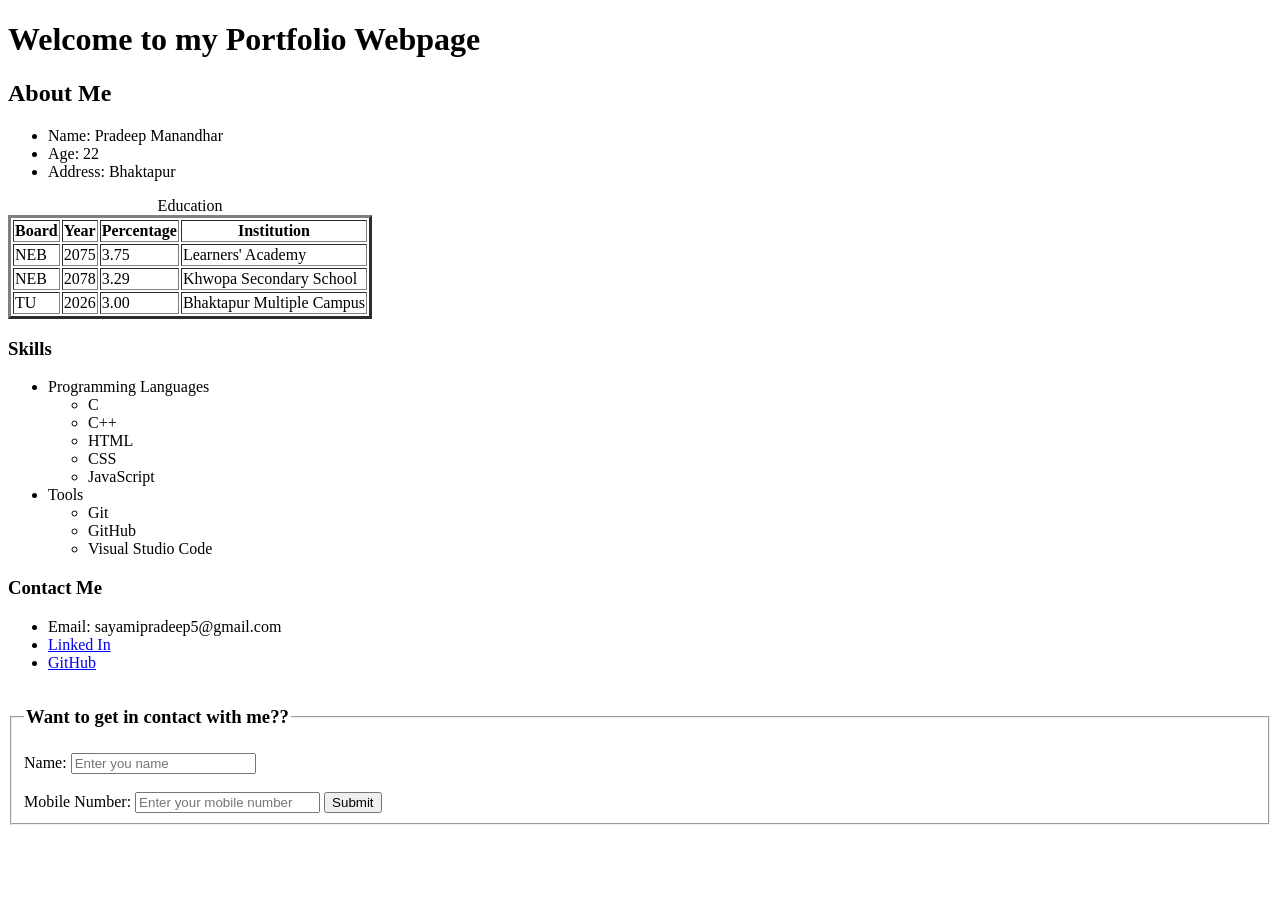
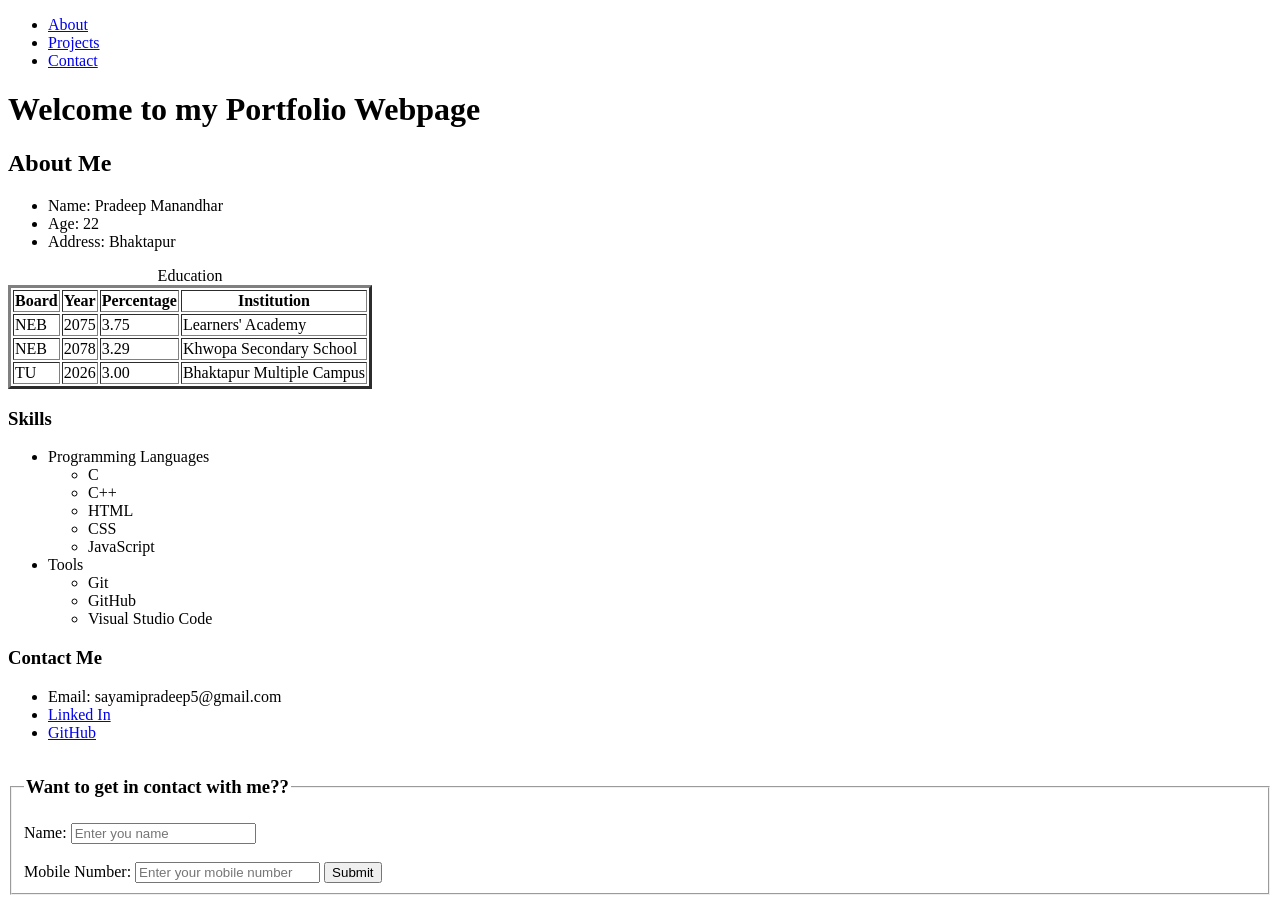
Before and after one commit to Rohan-mhrzn-012/web-training-pradeep, a plain HTML site: page index.html in a window 1280 px wide. Before the commit the page ends 833 px from the top, so only its background shows below. Drawn offline with Linux system fonts and the light colour scheme.

Commit message:
Added navigation bar

```diff
--- a/index.html
+++ b/index.html
@@ -10,6 +10,19 @@
 
 </head>
 <body>
+
+    <header>
+        <div>
+            <nav id="navbar">
+            <ul>
+                <li><a href="#">About</a></li>
+                <li><a href="#">Projects</a></li>
+                <li><a href="#">Contact</a></li>
+            </ul>
+        </nav>
+        </div>
+
+    </header>
     <h1>Welcome to my Portfolio Webpage</h1>
     <!-- <section>
         <img src="me.JPG" class="my_img" alt="My Photo" >
```
